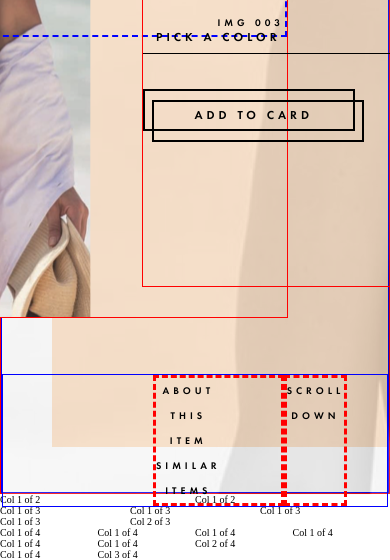
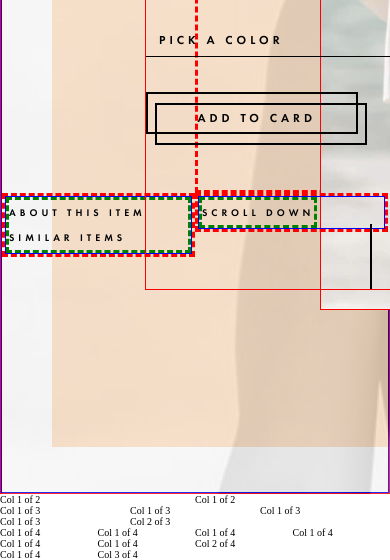
Before and after one commit to webAnatoly/t-geexHtml, a website: page frontend/index.html in a window 390 px wide. Shown: the part 540-1100 px from the top of the page. Drawn offline with nearby package versions, Linux system fonts and the light colour scheme; files that its build step writes are made by us from their sources.

Commit message:
добавил сетку во вторую секцию

```diff
--- a/frontend/index.html
+++ b/frontend/index.html
@@ -43,12 +43,14 @@
       </div>
     </header>
     <section class="section-1">
-      <div class="section-1__main">
-        <h2 class="section-1__main__h2">collection</h2>
-        <h3 class="section-1__main__h3">bikini &mdash; mykonos</h3>
-        <p class="section-1__main__text">The same top of the line accessories you're used to but we have formulated these
+      <div class="row">
+        <div class="col-1-of-2">
+          <div class="section-1__left-block">
+            <h2 class="section-1__left-block__h2">collection</h2>
+            <h3 class="section-1__left-block__h3">bikini &mdash; mykonos</h3>
+            <p class="section-1__left-block__text">The same top of the line accessories you're used to but we have formulated these
               specifically for your activite lifestyle.</p>
-        <div class="section-1__main__pick">
+            <div class="section-1__left-block__pick">
               <div class="pick-color">
                 <span class="pick-color__text">pick a color</span>
                 <div class="pick-color__triangle-btn"></div>
@@ -59,10 +61,12 @@
                 <button class="btn-rounded">+</button>
               </div>
             </div>
-        <div class="btn-double-border section-1__main__btn">
+            <div class="btn-double-border section-1__left-block__btn">
               <button><span>add to card</span></button>
             </div>
-      </div><!-- section-1__main -->
+          </div><!-- section-1__left-block -->
+        </div><!-- col-1-of-2 -->
+        <div class="col-1-of-2">
           <div class="section-1__right-block">
             <picture class="section-1__right-block__picture">
               <source srcset="./assets/img/png/rectangle_5.png 1x,
@@ -72,7 +76,7 @@
               <img srcset="./assets/img/png/rectangle_5.png 1x,
                                   ./assets/img/png/rectangle_5@2x.png 2x,
                                   ./assets/img/png/rectangle_5@3x.png 3x"
-                src="./assets/img/png/rectangle_5@2x.png 2x" alt="picture 5">
+                src="./assets/img/png/rectangle_5@2x.png" alt="picture 5">
             </picture>
             <div class="section-1__right-block__menu">
               <button class="section-1__right-block__menu__button">img 001</button>
@@ -80,15 +84,25 @@
               <button class="section-1__right-block__menu__button">img 003</button>
             </div>
           </div><!-- section-1__right-block -->
+        </div><!-- col-1-of-2 -->
+      </div><!-- row -->
+      <div class="row">
+        <div class="col-1-of-2">
           <div class="section-1__menu">
             <div class="section-1__menu__left">
               <button class="btn-1 section-1__menu__btn" href="#">about this item</button>
               <button class="btn-1 section-1__menu__btn" href="#">similar items</button>
             </div>
+          </div>
+        </div><!-- col-1-of-2 -->
+        <div class="col-1-of-2">
+          <div class="section-1__menu">
             <div class="section-1__menu__right">
               <button class="btn-1 section-1__menu__btn" href="#">scroll down</button>
             </div>
           </div>
+        </div><!-- col-1-of-2 -->
+      </div><!-- row -->
       <div class="section-1__decorator"></div>
     </section>
     <section class="section-2"></section>
--- a/frontend/scss/layout/_grid.scss
+++ b/frontend/scss/layout/_grid.scss
@@ -8,6 +8,7 @@
   @include clearfix;
 
   [class^="col-"] {
+    position: relative;
     float: left;
     &:not(:last-child){
       margin-right: $gutter-horizontal;
--- a/frontend/scss/layout/_header.scss
+++ b/frontend/scss/layout/_header.scss
@@ -79,7 +79,7 @@
           height: 3.2rem;
           width: 3.2rem;
           border-radius: 50%;
-          top: -.4rem;
+          top: -.3rem;
           left: -1.3rem;
           position: absolute;
           border: 1px solid black;
--- a/frontend/scss/layout/_section-1.scss
+++ b/frontend/scss/layout/_section-1.scss
@@ -3,6 +3,9 @@
   height: 95.7rem;
   width: inherit;
   position: relative;
+
+  // временные рамки
+  & .col-1-of-2 { border: 3px dashed red; }
 
   &::before { // через псевдоэлемент вставил фоновый ресунок, чтобы фильтр можно было применить
     content: "";
@@ -27,12 +30,12 @@
     }
   }
 
-  &__main {
+  &__left-block {
     border: 1px solid red;
     width: 45rem;
-    min-height: 45rem;
-    margin-top: 30rem;
-    margin-left: 14rem;
+    height: 45rem;
+    overflow: hidden;
+    transform: translate(14rem, 30rem);
     position: relative;
     z-index: 1;
 
@@ -91,12 +94,33 @@
       margin-top: 4rem;
       margin-left: .5rem;
     }
+
+    // декоративные линии для мобильной версии
+    @media only screen and (max-width: 25.8em) { // 414 / 16 = 25.8
+      &::before {
+        content:"";
+        width:2px;
+        height: 12.5rem;
+        border: 1px solid $color-dark-1;
+        position: absolute;
+        left: 50%;
+        top: -15rem;
+      }
+      &::after {
+        content:"";
+        width:2px;
+        height: 12.5rem;
+        border: 1px solid $color-dark-1;
+        position: absolute;
+        left: 50%;
+        bottom: -6rem;
+      }
+    }
   }
 
   &__right-block {
-    position: absolute;
-    right: 10rem;
-    top: 13.09rem;
+    position: relative;
+    transform: translate(12.2rem, 12rem);
     border: 1px solid red;
     width: 62rem;
     height: 64.97rem;
@@ -110,7 +134,6 @@
       position: absolute;
       top: 8.5rem;
       right: 0;
-      border: 2px dashed blue;
 
       &__button {
         font-family: "Futura PT Demi", "Vrinda", "Verdana", "Arial", sans-serif;
@@ -144,27 +167,15 @@
   &__menu {
     border: 1px solid blue;
     width: 100%;
-    position: absolute;
-    top: 83.69rem;
-    left: 0;
-    padding-left: 15rem;
-    padding-right: 10rem;
-    display: flex;
-    justify-content: space-between;
 
     &__left {
       display: inline-block;
-      border: 3px dashed red;
-
-      & > button {
-        margin-right: 6rem;
-      }
+      border: 3px dashed green;
     }
 
     &__right {
       display: inline-block;
-      text-align: right;
-      border: 3px dashed red;
+      border: 3px dashed green;
     }
   }
 
```
Lines whose indentation alone changed are shown as unchanged.
